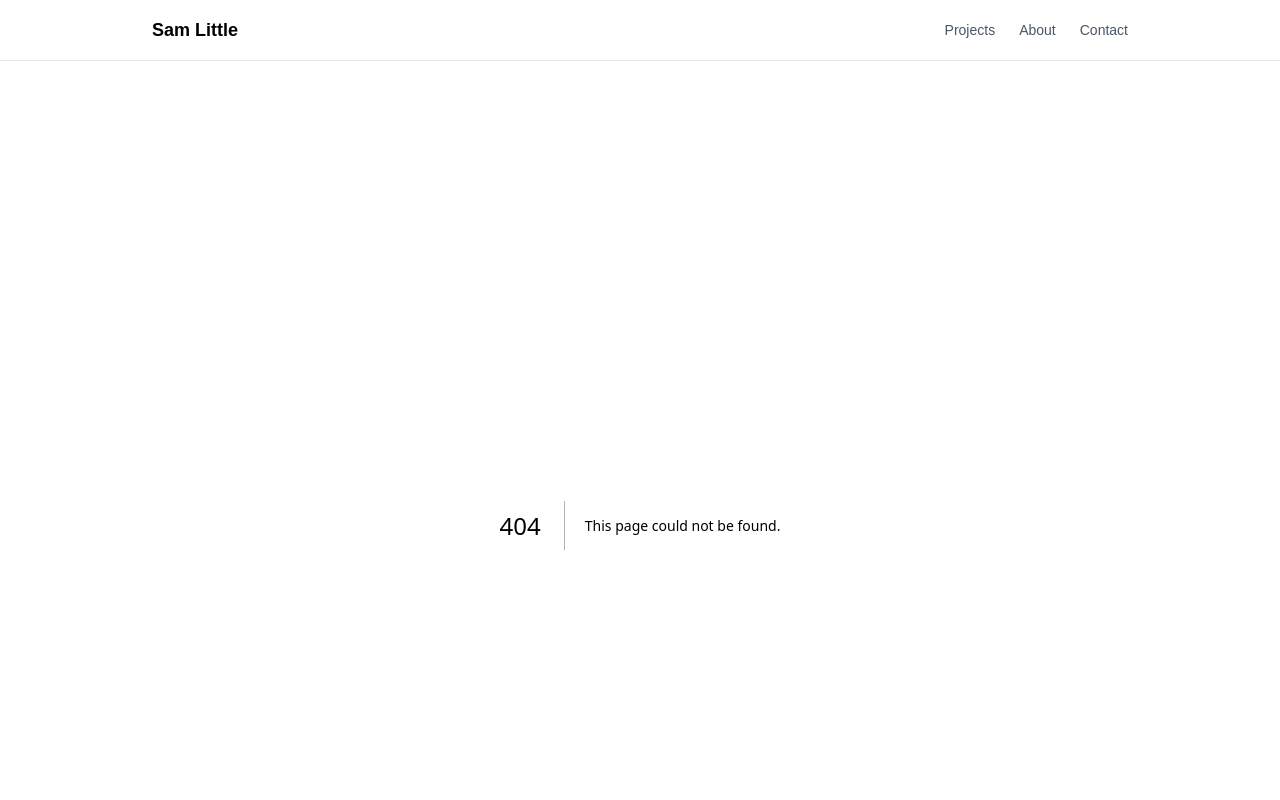
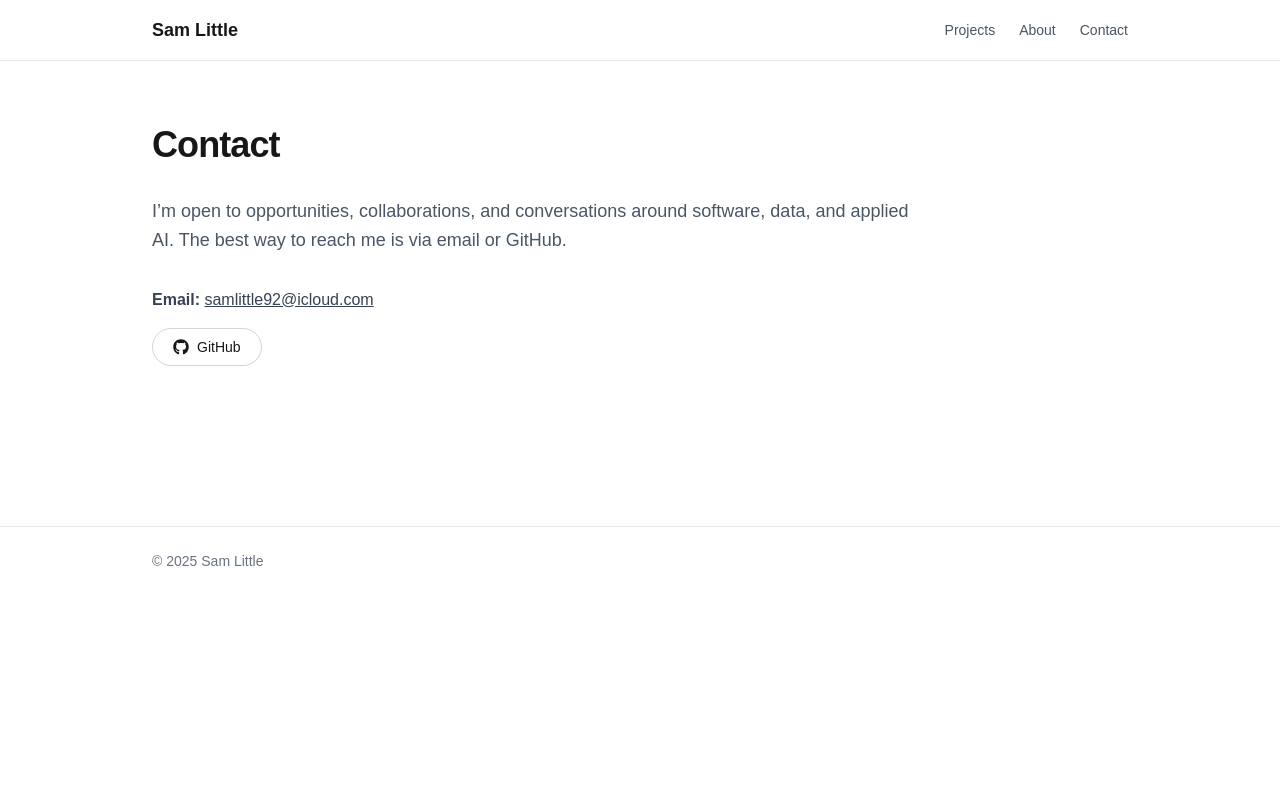
Before and after one commit to samlittle92/sam-little-portfolio, a Next.js app: page /contact in a window 1280 px wide. Before the commit this address had no page. Shown: the top 800 px of the page. Built offline with nearby package versions, Linux system fonts and the light colour scheme.

Commit message:
Added contact page and final structure

```diff
--- /dev/null
+++ b/src/app/contact/page.tsx
@@ -0,0 +1,44 @@
+import Link from "next/link";
+import { FaGithub, FaLinkedin } from "react-icons/fa";
+
+export default function ContactPage() {
+  return (
+    <section className="max-w-3xl space-y-8">
+      <h1 className="text-4xl font-bold tracking-tight">
+        Contact
+      </h1>
+
+      <p className="text-lg text-gray-600 leading-relaxed">
+        I’m open to opportunities, collaborations, and conversations around
+        software, data, and applied AI. The best way to reach me is via email
+        or GitHub.
+      </p>
+
+      <div className="space-y-4">
+        {/* Email */}
+        <p className="text-gray-700">
+          <strong>Email:</strong>{" "}
+          <a
+            href="samlittle92@icloud.com"
+            className="underline hover:text-gray-900"
+          >
+            samlittle92@icloud.com
+          </a>
+        </p>
+
+        {/* Links */}
+        <div className="flex gap-4">
+          <Link
+            href="https://github.com/samlittle92"
+            target="_blank"
+            className="inline-flex items-center gap-2 rounded-full border
+                       border-gray-300 px-5 py-2 text-sm hover:bg-gray-100 transition"
+          >
+            <FaGithub className="h-4 w-4" />
+            GitHub
+          </Link>
+        </div>
+      </div>
+    </section>
+  );
+}
```
